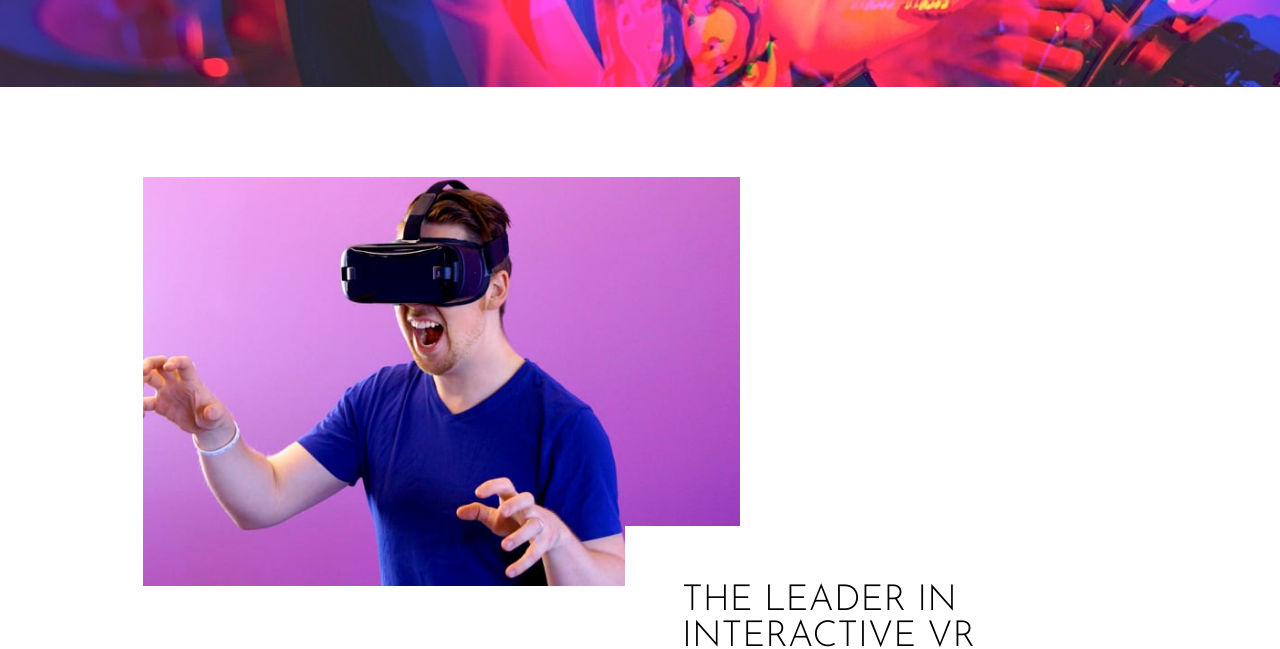
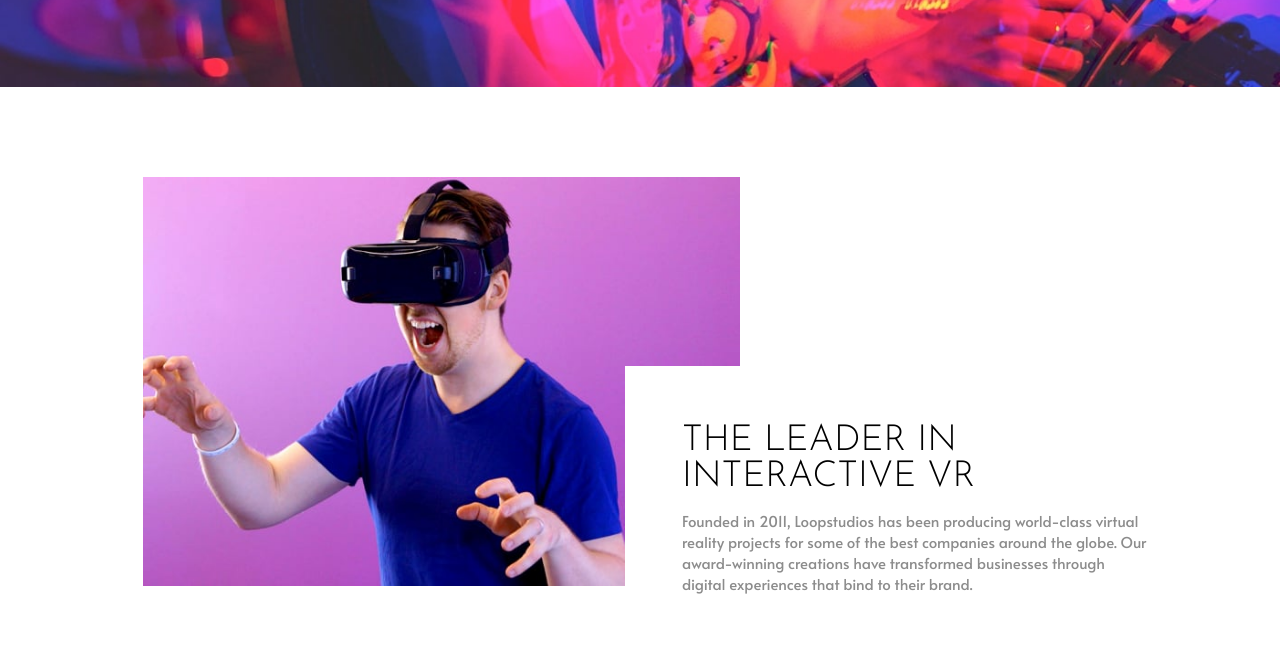
Before and after one commit to tiffanyleecodes/loopstudio-landing-page, a plain HTML site: page index.html in a window 1280 px wide. Shown: the part 314-963 px from the top of the page. Drawn offline with Linux system fonts and the light colour scheme.

Commit message:
Update style.css

```diff
--- a/style.css
+++ b/style.css
@@ -452,7 +452,7 @@ i:hover {
 
     .text {
         right:5rem;
-        top:105%;
+        top:85%;
         width:580px;
 
     }
```
